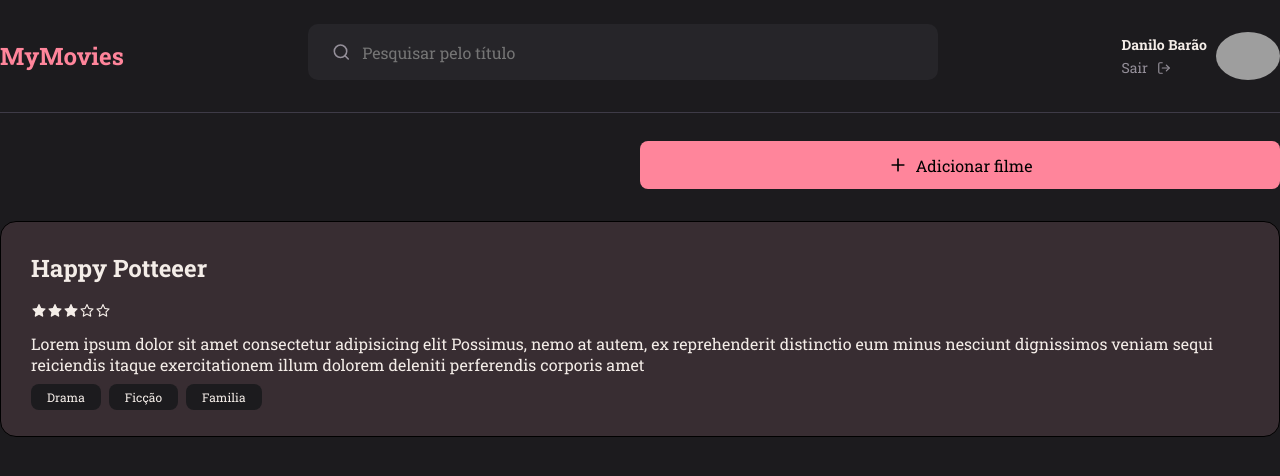
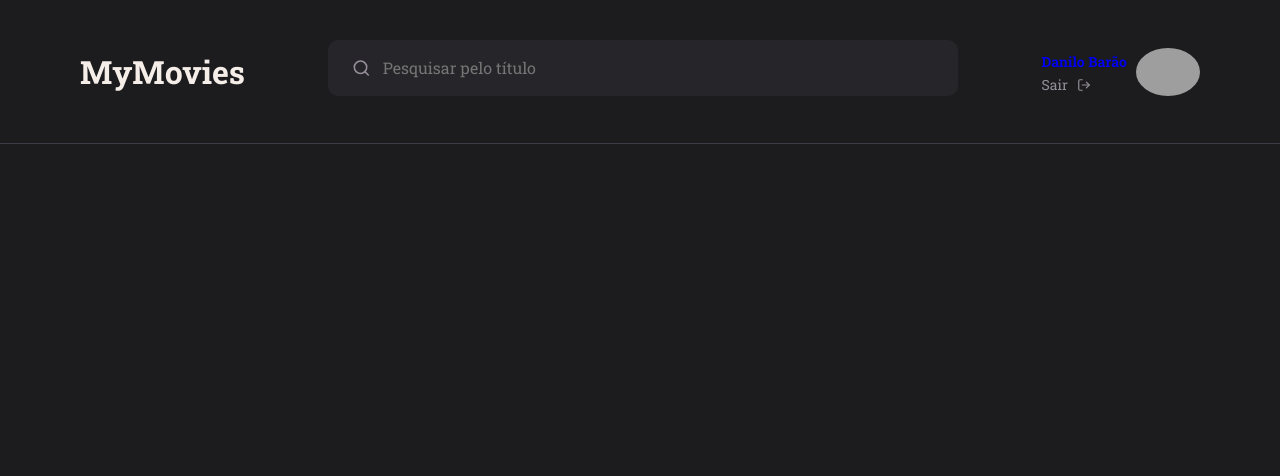
Before and after one commit to danilosb91/MyMovies-ReactJS, a React (Vite) app: page /Details in a window 1280 px wide. Shown: the top 476 px of the page. Built offline with nearby package versions, Linux system fonts and the light colour scheme; grey boxes are pictures that could not be loaded.

Commit message:
refactoring pages to fit width

```diff
--- a/src/Components/Header/index.jsx
+++ b/src/Components/Header/index.jsx
@@ -8,6 +8,7 @@ import { Profile } from "../../Components/Profile";
 export function Header() {
   return (
     <Container>
+      <div>
 
       <h1>MyMovies</h1>
       <Search>
@@ -20,6 +21,8 @@ export function Header() {
 
       </Profile>
 
+      </div>
+
     </Container>
   );
 }
--- a/src/Components/Header/styles.js
+++ b/src/Components/Header/styles.js
@@ -1,13 +1,24 @@
 import styled from "styled-components";
 export const Container = styled.div`
+  width: 100%;
+  height: 144px;
+
+
   display: flex;
-  flex-direction: row;
-  align-items: center;
-  justify-content: space-between;
-  padding: 24px 0;
+    justify-content: center;
 
   border-bottom: 1px solid;
   border-bottom-color: #3e3b47;
+
+  > div {
+    width: 1120px;
+
+    display: flex;
+    flex-direction: row;
+    align-items: center;
+    justify-content: space-between;
+    padding: 24px 0;
+  }
 
   > h1 {
     color: ${({ theme }) => theme.COLORS.ROSE};
--- a/src/Components/Movie/index.jsx
+++ b/src/Components/Movie/index.jsx
@@ -1,11 +1,12 @@
 import { Container } from "./styles";
+import { Rating } from "../Rating";
 import { Tags } from "../Tags";
-import { Rating } from "../Rating";
 
 export function Movie({ data, ...rest }) {
   console.log(data)
   return (
     <Container {...rest}>
+
       <h1>{data.title} </h1>
       <Rating rating={data.rating}/>
       <p>{data.description}</p>
--- a/src/Components/Movie/styles.js
+++ b/src/Components/Movie/styles.js
@@ -14,6 +14,8 @@ export const Container = styled.div`
   flex-direction: column;
   gap: 10px;
 
+  margin-right: 8px;
+
   > h1 {
 
     margin-bottom: 8px;
--- a/src/Components/Profile/index.jsx
+++ b/src/Components/Profile/index.jsx
@@ -7,17 +7,19 @@ export function Profile() {
   return (
     <Container>
       <div>
+      <Link to="/UserProfile">
 
         <strong>Danilo Barão</strong>
+      </Link>
 
 
-        <span>
+
+    <span>
           Sair
           <FiLogOut />
         </span>
       </div>
     <img src="http://github.com/danilosb91.png"/>
-
     </Container>
   );
 }
--- a/src/Components/Section/index.jsx
+++ b/src/Components/Section/index.jsx
@@ -6,9 +6,12 @@ export function Section({ title, children }) {
   return (
     <Container>
       <Title>
-        <h2>{title}</h2>
-
-        <Button icon={FiPlus} title="Adicionar filme"></Button>
+        <div>
+          <h2>{title}</h2>
+        </div>
+        <div>
+          <Button icon={FiPlus} title="Adicionar filme"></Button>
+        </div>
       </Title>
       <div>{children}</div>
     </Container>
--- a/src/Components/Section/styles.js
+++ b/src/Components/Section/styles.js
@@ -1,8 +1,7 @@
 import styled from "styled-components";
+
 export const Container = styled.section`
   margin: 28px 0;
-
-
 
   > h2 {
     font-weight: 400;
@@ -10,20 +9,23 @@ export const Container = styled.section`
     line-height: 42px;
   }
 
-  >div{
+  > div {
     display: flex;
     gap: 10px;
     flex-direction: column;
     overflow-y: auto;
     height: 70vh;
-
   }
-
 `;
 
 export const Title = styled.section`
-  display: grid;
-  grid-template-columns: 1fr 1fr;
+  display: flex;
+
+  justify-content: space-between;
   align-items: center;
   margin-bottom: 32px;
+
+  > div:nth-child(2) {
+    width: 207px;
+  }
 `;
--- a/src/Pages/Details/index.jsx
+++ b/src/Pages/Details/index.jsx
@@ -7,23 +7,9 @@ export function Details() {
   return (
     <Container>
       <Header />
-      <Section>
-      <Movie
-            data={{
-              title: "Happy Potteeer",
-              description: `Lorem ipsum dolor sit amet consectetur adipisicing elit
-            Possimus, nemo at autem, ex reprehenderit distinctio eum minus nesciunt
-            dignissimos veniam sequi reiciendis itaque exercitationem illum dolorem
-            deleniti perferendis corporis amet`,
-              rating: "3",
-              tags: [
-                { id: "1", name: "Drama" },
-                { id: "2", name: "Ficção" },
-                { id: "3", name: "Familia" },
-              ],
-            }}
-          />
-      </Section>
+
+
+
     </Container>
   );
 }
--- a/src/Pages/Details/styles.js
+++ b/src/Pages/Details/styles.js
@@ -1,2 +1,6 @@
 import styled from "styled-components";
-export const Container = styled.div``;
+export const Container = styled.div`
+
+
+
+`;
--- a/src/Pages/Home/index.jsx
+++ b/src/Pages/Home/index.jsx
@@ -2,6 +2,7 @@ import { Container, Content } from "./styles";
 import { Section } from "../../Components/Section";
 import { Header } from "../../Components/Header";
 import { Movie } from "../../Components/Movie";
+
 
 export function Home() {
   return (
@@ -9,6 +10,7 @@ export function Home() {
       <Header />
 
       <Content>
+    <div>
         <Section title="Meus Filmes">
           <Movie
             data={{
@@ -87,6 +89,7 @@ export function Home() {
             }}
           />
         </Section>
+            </div>
       </Content>
     </Container>
   );
--- a/src/Pages/Home/styles.js
+++ b/src/Pages/Home/styles.js
@@ -1,16 +1,21 @@
 import styled from "styled-components";
 export const Container = styled.div`
-  width: 1200px;
   height: 100vh;
-
-  margin: 0 auto;
   overflow: hidden;
 
 
 `;
 
+export const Content = styled.div`
 
-export const Content = styled.div`
+  display: flex;
+  justify-content: center;
+
+  >div{
+
+    width: 1120px;
+  }
+
 
 
 
--- a/src/Pages/UserProfile/index.jsx
+++ b/src/Pages/UserProfile/index.jsx
@@ -1,21 +1,19 @@
 import { Container, Form, Avatar, Label } from "./styles";
+import { FiArrowLeft, FiCamera, FiLock, FiMail, FiUser } from "react-icons/fi";
+import { Button } from "../../components/Button";
 import { Input } from "../../components/Input";
-import { Button } from "../../components/Button";
-
-import { FiArrowLeft, FiCamera, FiLock, FiMail, FiUser } from "react-icons/fi";
+import { Link } from "react-router-dom";
 
 export function UserProfile() {
   return (
     <Container>
-
       <header>
         <div>
-        <a href="#">
-          <FiArrowLeft />
-          Voltar
-        </a>
+          <Link to="/">
+            <FiArrowLeft />
+            Voltar
+          </Link>
         </div>
-
       </header>
       <Form>
         <Avatar>
@@ -33,7 +31,6 @@ export function UserProfile() {
 
         <Button title="Salvar" />
       </Form>
-
     </Container>
   );
 }
```
Lines whose indentation alone changed are shown as unchanged.
